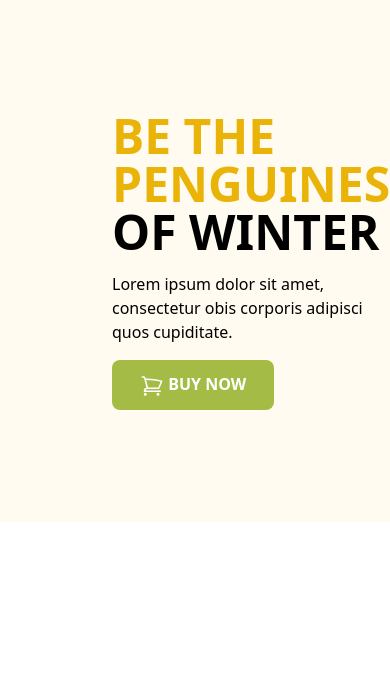
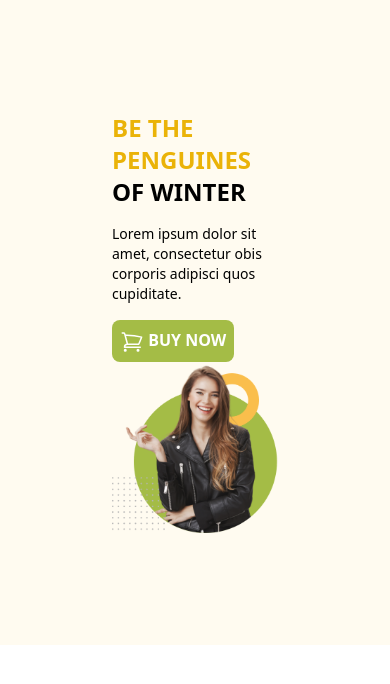
Before and after one commit to KishorKumarParoi/web-dev-bootcamp, a plain HTML site: page 10-Tailwind-CSS/index.html in a window 390 px wide. Drawn offline with nearby package versions, Linux system fonts and the light colour scheme.

Commit message:
trying to make it responsive

```diff
--- a/10-Tailwind-CSS/index.html
+++ b/10-Tailwind-CSS/index.html
@@ -12,6 +12,8 @@
                 extend: {
                     colors: {
                         clifford: '#da373d',
+                        buynow: '#A4BC46',
+                        background: '#FFFBF0',
                     }
                 }
             }
@@ -20,14 +22,14 @@
 </head>
 
 <body>
-    <header class=" bg-[#FFFBF0]">
+    <header class=" bg-background">
         <nav>
 
         </nav>
 
-        <div class="container mx-auto p-28 flex items-center justify-around">
+        <section class="container mx-auto p-28 sm:flex sm:items-center sm:justify-around">
             <div class="space-y-4 ">
-                <h1 class="text-5xl uppercase font-bold">
+                <h1 class="text-2xl sm:text-5xl uppercase font-bold">
                     <span class=" text-yellow-500">Be the
                         Penguines</span>
                     <br>
@@ -35,8 +37,9 @@
                         winter</span>
                 </h1>
 
-                <p class="text-base">Lorem ipsum dolor sit amet, consectetur obis corporis adipisci quos cupiditate.</p>
-                <button class="bg-[#A4BC46] py-3 px-7 rounded-lg uppercase font-semibold text-white">
+                <p class="text-sm sm:text-base ">Lorem ipsum dolor sit amet, consectetur obis corporis adipisci quos
+                    cupiditate.</p>
+                <button class="bg-buynow p-2 sm:py-3 sm:px-7 rounded-lg uppercase font-semibold text-white">
                     <svg xmlns="http://www.w3.org/2000/svg" fill="none" viewBox="0 0 24 24" stroke-width="1.5"
                         stroke="currentColor" class="w-6 h-6 inline">
                         <path stroke-linecap="round" stroke-linejoin="round"
@@ -46,9 +49,10 @@
             </div>
 
             <div class="img">
-                <img src="images/model.png" class="" alt="">
+                <img src="images/model.png" class="w-full" alt="">
             </div>
-        </div>
+        </section>
+
     </header>
 </body>
 
```
